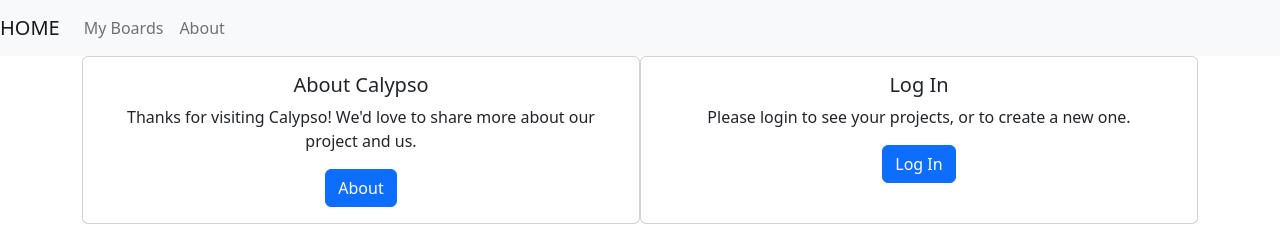
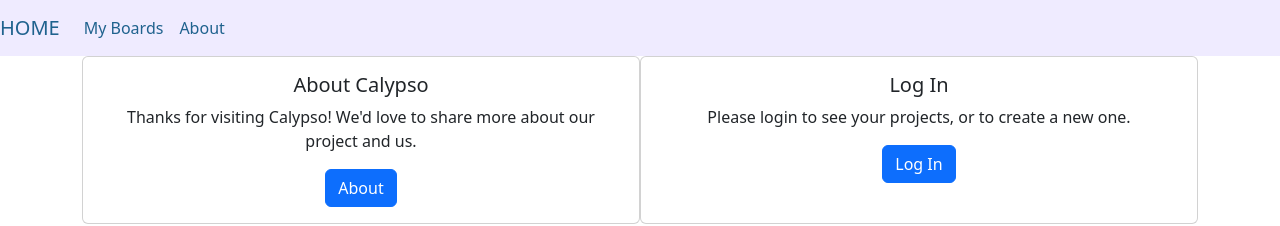
Before and after one commit to amerazo/calypso-front, a React (Create React App) app in the folder frontend/: page / in a window 1280 px wide. Shown: the top 226 px of the page. Built offline with nearby package versions, Linux system fonts and the light colour scheme.

Commit message:
styling for header, linkedins for footer

```diff
--- a/frontend/public/index.html
+++ b/frontend/public/index.html
@@ -14,7 +14,6 @@
       manifest.json provides metadata used when your web app is installed on a
       user's mobile device or desktop. See https://developers.google.com/web/fundamentals/web-app-manifest/
     -->
-    <link rel="manifest" href="%PUBLIC_URL%/manifest.json" />
     <!--
       Notice the use of %PUBLIC_URL% in the tags above.
       It will be replaced with the URL of the `public` folder during the build.
--- a/frontend/src/components/Footer.js
+++ b/frontend/src/components/Footer.js
@@ -12,19 +12,19 @@ function Footer() {
         </Row>
         <Row className="justify-content-center">
           <Col xs="auto" className="text-center">
-            <a href="https://www.linkedin.com/chloe" style={{color: '#1f628e', textDecoration: 'none'}}>
+            <a href="https://www.linkedin.com/in/chloe-rodriguez1/" target="_blank" style={{color: '#1f628e', textDecoration: 'none'}}>
               <FaLinkedin size={30} />
               <p>Chloe</p>
             </a>
           </Col>
           <Col xs="auto" className="text-center">
-            <a href="https://www.linkedin.com/angelica" style={{color: '#1f628e', textDecoration: 'none'}}>
+            <a href="https://www.linkedin.com/in/angelicaerazo/" target="_blank" style={{color: '#1f628e', textDecoration: 'none'}}>
               <FaLinkedin size={30} />
               <p>Angelica</p>
             </a>
           </Col>
           <Col xs="auto" className="text-center">
-            <a href="https://www.linkedin.com/laura" style={{color: '#1f628e', textDecoration: 'none'}}>
+            <a href="https://www.linkedin.com/in/laura-ostering-2141a315a/" target="_blank" style={{color: '#1f628e', textDecoration: 'none'}}>
               <FaLinkedin size={30} />
               <p>Laura</p>
             </a>
--- a/frontend/src/components/Header.js
+++ b/frontend/src/components/Header.js
@@ -5,22 +5,24 @@ import { Navbar, Nav } from 'react-bootstrap';
 // home and hamburger menu navbar
 function Header(props) {
   return (
-        <Navbar bg="light" expand="lg">
-            <LinkContainer to ="/">
-                <Navbar.Brand>HOME</Navbar.Brand>
+    <header style={{backgroundColor: '#efebff', color: '#1f628e'}}>
+        <Navbar expand="lg">
+            <LinkContainer to ="/" style={{color: '#1f628e'}}>
+                <Navbar.Brand >HOME</Navbar.Brand>
             </LinkContainer>
         <Navbar.Toggle aria-controls="basic-navbar-nav" />
         <Navbar.Collapse id="basic-navbar-nav">
             <Nav className="mr-auto">
-            <LinkContainer to="/boards">
+            <LinkContainer to="/boards" style={{color: '#1f628e'}}>
                 <Nav.Link>My Boards</Nav.Link>
             </LinkContainer>
-            <LinkContainer to="/about">
+            <LinkContainer to="/about" style={{color: '#1f628e'}}>
                 <Nav.Link>About</Nav.Link>
             </LinkContainer>
         </Nav>
         </Navbar.Collapse>
         </Navbar>
+        </header>
   );
 }
 
```
Also changed, not shown: frontend/public/manifest.json (deleted).
